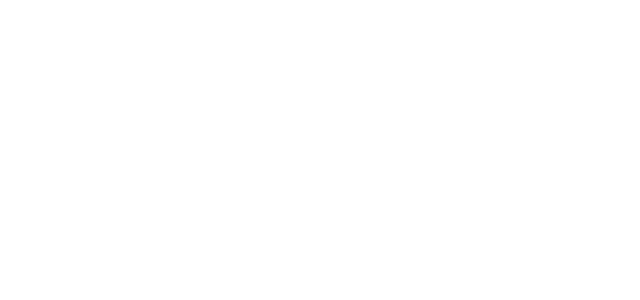
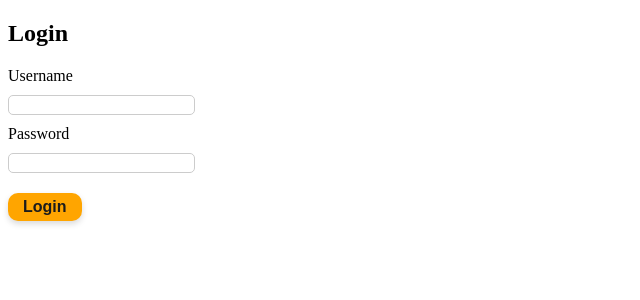
Before and after one commit to smartini-a11y/RubricaFrontEnd, an Angular app: page /login in a window 1280 px wide. Before the commit this address led to /. Shown: the top 300 px of the page, without its empty margins (0-640 px from the left). Built offline with nearby package versions, Linux system fonts and the light colour scheme.

Commit message:
pagina-login

```diff
--- a/src/app/app.routes.ts
+++ b/src/app/app.routes.ts
@@ -4,6 +4,7 @@
 import { PaginaModicaComponent } from './components/pagine/pagina-modica-contatto/pagina-modica-contatto';
 import { RubricaComponent } from './components/pagine/rubrica/rubrica';
 import { ContattoComponent } from './components/pagine/contatto/contatto';
+import { Login } from './components/pagine/login/login';
 import { BtnContattoComponent } from './components/bottoni/btn-contatto/btn-contatto';
 
 
@@ -16,6 +17,7 @@
   // pagina modifica
   { path: 'pagina-modica-contatto', component: PaginaModicaComponent },
 
+  { path: 'login', component: Login },
   { path: 'btn-contatto', component: BtnContattoComponent }
 
 ];
--- /dev/null
+++ b/src/app/components/pagine/login/login.css
@@ -0,0 +1,37 @@
+
+
+.btn-login:hover {
+  background-color: #ffcc00;
+  transform: translateY(-2px);
+}
+
+.btn-login {
+  background-color: orange;
+  color: #1c1c1c;
+  border: 0px;
+  font-weight: 600;
+  border-radius: 10px;
+  cursor: pointer;
+  transition: all 0.25s ease;
+  box-shadow: 0 3px 6px rgba(0,0,0,0.15);
+  text-align: center;
+  padding: 5px 15px;
+  margin-left: 0px;
+  margin-top: 10px;
+  font-size: 16px;
+  width: fit-content;
+}
+
+.login-form {
+  display: flex;
+  flex-direction: column;
+  gap: 10px;
+  border-radius: 30px;
+  margin-top: 20px;
+  width:fit-content;
+}
+input{
+  border: 1px solid #ccc;
+  border-radius: 5px;
+  font-size: 14px;
+}
--- /dev/null
+++ b/src/app/components/pagine/login/login.html
@@ -0,0 +1,17 @@
+
+<div class="form-container">
+
+  <h2>Login</h2>
+
+  <form>
+<div class="login-form">
+    <label>Username</label>
+    <input type="text"nome="nome">
+
+    <label>Password</label>
+    <input type="password"  name="password">
+
+    <button class="btn-login" onclick="checkLogin()">
+      Login
+    </button>
+</div>
--- /dev/null
+++ b/src/app/components/pagine/login/login.ts
@@ -0,0 +1,15 @@
+import { Component } from '@angular/core';
+
+@Component({
+  selector: 'app-login',
+  imports: [],
+  templateUrl: './login.html',
+  styleUrl: './login.css',
+})
+export class Login {
+
+}
+  function checkLogin()
+  {
+
+  }
--- a/src/app/components/pagine/rubrica/rubrica.css
+++ b/src/app/components/pagine/rubrica/rubrica.css
@@ -14,6 +14,7 @@
   margin-right: auto;
   margin-bottom: 20px;
   margin-top: 10px;
+  align-items: center;
 }
 
 
--- a/src/app/components/pagine/rubrica/rubrica.html
+++ b/src/app/components/pagine/rubrica/rubrica.html
@@ -1,4 +1,7 @@
 <h1>Contatti</h1>
+<!-- temporaneo per andare alla pagina del login -->
+<button type="button" (click)="goToLogin()">login</button>
+
 <app-btnaggiungi-fam></app-btnaggiungi-fam>
 <div class="rubrica-container">
 
--- a/src/app/components/pagine/rubrica/rubrica.ts
+++ b/src/app/components/pagine/rubrica/rubrica.ts
@@ -1,7 +1,7 @@
 import { Component } from '@angular/core';
 import { CommonModule } from '@angular/common';
 import { FormsModule } from '@angular/forms';
-import{RouterLink} from '@angular/router';
+import { Router, RouterLink } from '@angular/router';
 
 import { BTNaggiungiFam } from "../../bottoni/btnaggiungi-fam/btnaggiungi-fam";
 import { BTNmodifica } from "../../bottoni/btnmodifica/btnmodifica";
@@ -30,7 +30,7 @@
 
   listaContatti: Contatto[] = [];
 
-  constructor(private service: ContattiAggingiService,  private cdr: ChangeDetectorRef) {}
+  constructor(private service: ContattiAggingiService, private cdr: ChangeDetectorRef, private router: Router) {}
   ngOnInit(): void {
     console.log('INIT');
     this.service.getContatti().subscribe({
@@ -75,4 +75,10 @@
   modicaContatto(index: number, contatto: Contatto) {
     this.listaContatti[index] = contatto;
   }
+  //temporaneo per andare alla pagina di login
+  goToLogin() {
+    this.router.navigate(['/login'], {
+      state: { tuttiIContatti: this.listaContatti }
+    });
+  }
 }
```
Also changed, not shown: 1 other file (tests, documents, lock files or other folders).
